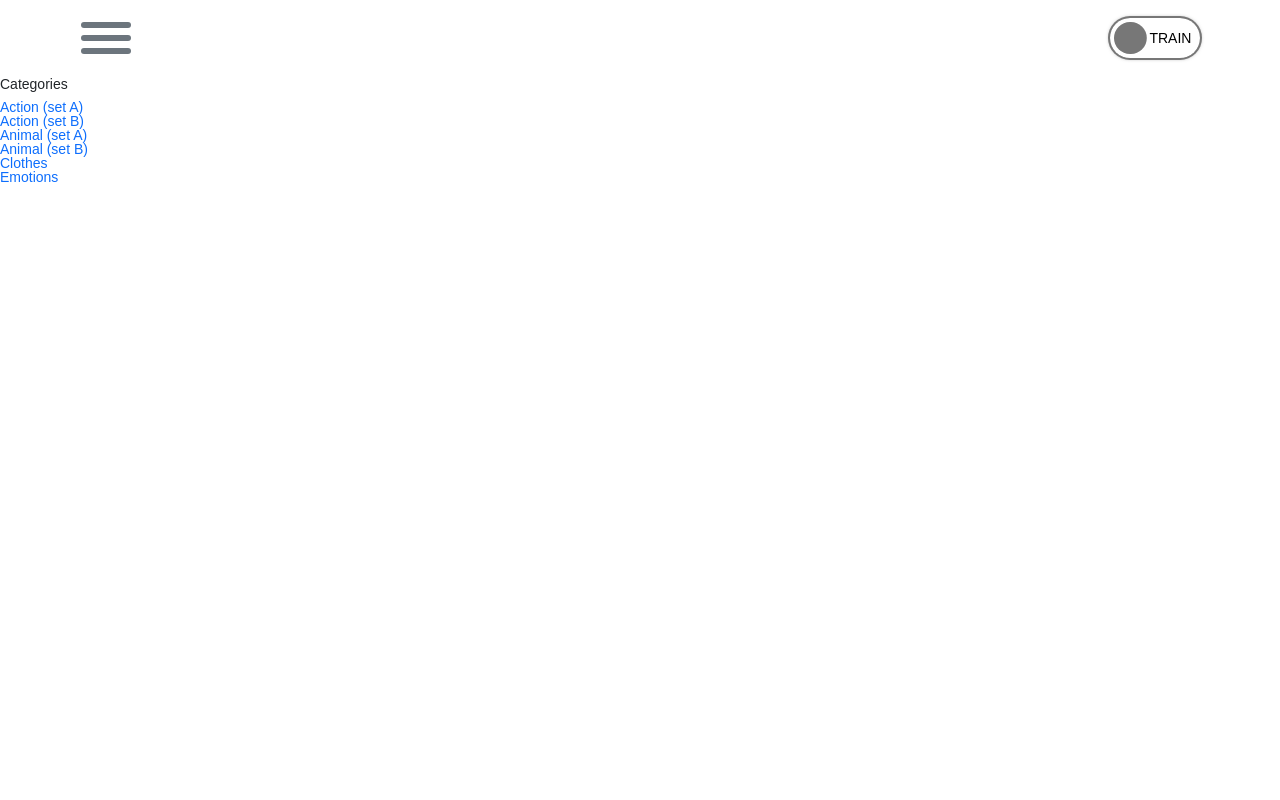
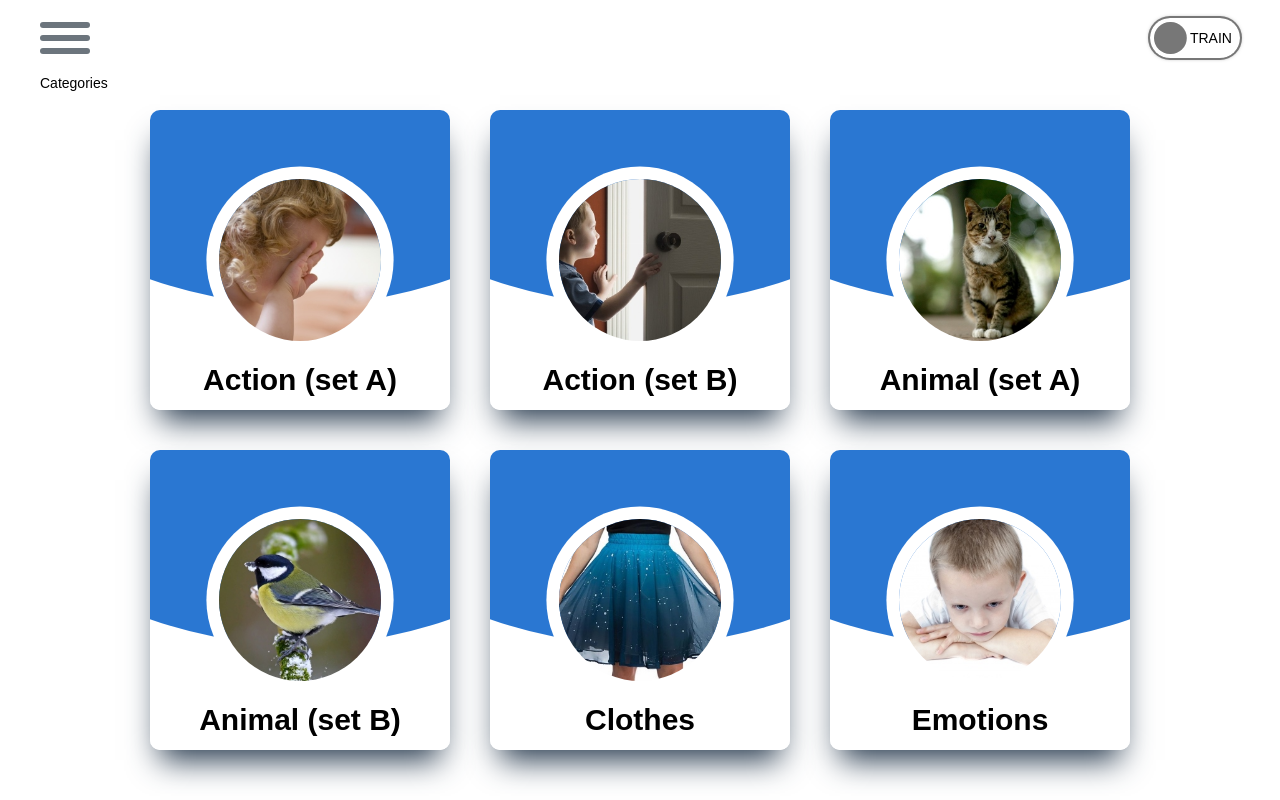
Before and after one commit to AbdurakhimovAziz/English-for-kids, a React app in the folder english-for-kids/: page / in a window 1280 px wide. Built offline with nearby package versions, Linux system fonts and the light colour scheme.

Commit message:
feat: display words and category cards

```diff
--- a/english-for-kids/public/cards.json
+++ b/english-for-kids/public/cards.json
@@ -1,6 +1,6 @@
 [
   {
-    "category": "Action (set A)",
+    "categoryName": "Action (set A)",
     "cards": [
       {
         "word": "cry",
@@ -53,7 +53,7 @@
     ]
   },
   {
-    "category": "Action (set B)",
+    "categoryName": "Action (set B)",
     "cards": [
       {
         "word": "open",
@@ -106,7 +106,7 @@
     ]
   },
   {
-    "category": "Animal (set A)",
+    "categoryName": "Animal (set A)",
     "cards": [
       {
         "word": "cat",
@@ -159,7 +159,7 @@
     ]
   },
   {
-    "category": "Animal (set B)",
+    "categoryName": "Animal (set B)",
     "cards": [
       {
         "word": "bird",
@@ -212,7 +212,7 @@
     ]
   },
   {
-    "category": "Clothes",
+    "categoryName": "Clothes",
     "cards": [
       {
         "word": "skirt",
@@ -265,7 +265,7 @@
     ]
   },
   {
-    "category": "Emotions",
+    "categoryName": "Emotions",
     "cards": [
       {
         "word": "sad",
--- a/english-for-kids/src/components/app/App.tsx
+++ b/english-for-kids/src/components/app/App.tsx
@@ -7,7 +7,6 @@ import Header from '../header/header';
 
 export const App = (): JSX.Element => {
   const { fetchCards } = useActions();
-
   useEffect(() => {
     fetchCards();
   }, []);
--- a/english-for-kids/src/components/header/header.tsx
+++ b/english-for-kids/src/components/header/header.tsx
@@ -1,8 +1,8 @@
 import React from 'react';
 import SideNav from './menu/menu';
-import './header.scss';
 import useActions from '../../hooks/useActions';
 import useTypeSelector from '../../hooks/useTypeSelector';
+import './header.scss';
 
 const Header: React.FC = () => {
   const { isMenuVisible, isPlayMode } = useTypeSelector((state) => state.global);
--- a/english-for-kids/src/components/header/menu/menu.scss
+++ b/english-for-kids/src/components/header/menu/menu.scss
@@ -5,6 +5,7 @@
   top: 0;
   left: -100%;
   z-index: 2;
+  background-color: #1369ce;
   overflow-x: hidden;
   padding-top: 60px;
   transition: 0.5s left;
--- a/english-for-kids/src/components/header/menu/menu.tsx
+++ b/english-for-kids/src/components/header/menu/menu.tsx
@@ -22,14 +22,14 @@ const SideNav: React.FC<{ className: string }> = ({ className }) => {
         {cardCategories.map((category, index) => (
           <MenuItem key={index + 1}>
             <NavLink
-              to={{ pathname: CARDS_URL, state: category.category }}
+              to={{ pathname: CARDS_URL, state: category.categoryName }}
               className={`menu__link `}
               onClick={closeMenu}
               activeClassName="active"
-              isActive={() => params.state === category.category}
+              isActive={() => params.state === category.categoryName}
               exact
             >
-              {category.category}
+              {category.categoryName}
             </NavLink>
           </MenuItem>
         ))}
--- a/english-for-kids/src/index.html
+++ b/english-for-kids/src/index.html
@@ -5,8 +5,6 @@
   <meta charset="UTF-8">
   <meta http-equiv="X-UA-Compatible" content="IE=edge">
   <meta name="viewport" content="width=device-width, initial-scale=1.0">
-  <link href="https://cdn.jsdelivr.net/npm/bootstrap@5.0.2/dist/css/bootstrap.min.css" rel="stylesheet"
-    integrity="sha384-EVSTQN3/azprG1Anm3QDgpJLIm9Nao0Yz1ztcQTwFspd3yD65VohhpuuCOmLASjC" crossorigin="anonymous">
   <title>English for kids</title>
 </head>
 
--- a/english-for-kids/src/models/ICategory.ts
+++ b/english-for-kids/src/models/ICategory.ts
@@ -1,6 +1,6 @@
 import { ICard } from './ICard';
 
 export interface ICategory {
-  category: string;
+  categoryName: string;
   cards: ICard[];
 }
--- a/english-for-kids/src/pages/Cards/Cards.tsx
+++ b/english-for-kids/src/pages/Cards/Cards.tsx
@@ -5,14 +5,24 @@ import useTypeSelector from '../../hooks/useTypeSelector';
 const Cards: React.FC = () => {
   const { cardCategories } = useTypeSelector((state) => state.categories);
   const params = useLocation();
-  const currentCategory = cardCategories.find((category) => category.category === params.state);
-  const cards = currentCategory?.cards.map((card) => card.word);
+  const currentCategory = cardCategories.find((category) => category.categoryName === params.state);
 
   return (
     <div className="cards">
       <h1>Cards</h1>
-      <p>{currentCategory?.category}</p>
-      <p>{cards?.join(' ')}</p>
+      <p>{currentCategory?.categoryName}</p>
+      <div className="cards__row">
+        {currentCategory?.cards.map((card, index) => (
+          <div className="card" key={index}>
+            <div className="card__front" style={{ backgroundImage: `url(./public/${card.image})` }}>
+              <div className="card__title title--black">{card.word}</div>
+            </div>
+            <div className="card__back" style={{ backgroundImage: `url(./public/${card.image})` }}>
+              <div className="card__title title--black">{card.translation}</div>
+            </div>
+          </div>
+        ))}
+      </div>
     </div>
   );
 };
--- a/english-for-kids/src/pages/Home/Home.tsx
+++ b/english-for-kids/src/pages/Home/Home.tsx
@@ -2,21 +2,31 @@ import * as React from 'react';
 import { NavLink } from 'react-router-dom';
 import useTypeSelector from '../../hooks/useTypeSelector';
 import { CARDS_URL } from '../../shared/constants';
+import './home.scss';
 
 const Home: React.FC = () => {
   const { cardCategories } = useTypeSelector((state) => state.categories);
 
   return (
-    <div className="categories">
-      <h1>Categories</h1>
-      <p>
-        {cardCategories.map((cat, index) => (
-          <NavLink style={{ display: 'block' }} to={{ pathname: CARDS_URL, state: cat.category }} key={index}>
-            {cat.category}
-          </NavLink>
-        ))}
-      </p>
-    </div>
+    <>
+      <div className="container">
+        <h1>Categories</h1>
+        <div className="categories cards__row">
+          {cardCategories.map((category, index) => (
+            <NavLink
+              className="categories__card card"
+              to={{ pathname: CARDS_URL, state: category.categoryName }}
+              key={index}
+            >
+              <div className="card__image">
+                <img src={`./public/${category.cards[0].image}`} />
+              </div>
+              <div className="card__title title--black">{category.categoryName}</div>
+            </NavLink>
+          ))}
+        </div>
+      </div>
+    </>
   );
 };
 
--- /dev/null
+++ b/english-for-kids/src/pages/Home/home.scss
@@ -0,0 +1,64 @@
+.card {
+  position: relative;
+  display: flex;
+  flex-direction: column;
+  align-items: center;
+  justify-content: flex-end;
+  margin: 20px;
+  width: 300px;
+  height: 300px;
+  border-radius: 10px;
+  box-shadow: rgb(38, 57, 77) 0px 20px 30px -10px;
+  overflow: hidden;
+  cursor: pointer;
+  transition: 0.4s;
+  &__image {
+    position: relative;
+    width: 60%;
+    height: 60%;
+    border-radius: 50%;
+    box-shadow: 0 0 0 14px #fff;
+    transform: scale(0.9);
+    img {
+      width: 100%;
+      height: 100%;
+      border-radius: 50%;
+      object-fit: cover;
+    }
+  }
+  &__title {
+    width: 100%;
+    padding: 5%;
+    text-align: center;
+    background-color: #fff;
+    font-weight: bold;
+    font-size: 30px;
+  }
+  &:hover {
+    transform: scale(0.95, 0.95) translateY(1.5%);
+    box-shadow: rgb(38, 57, 77) 0px 10px 25px -10px;
+  }
+}
+.categories__card {
+  &::before {
+    content: '';
+    width: 100%;
+    height: 100%;
+    border-radius: 50%;
+    background-color: #1369ce;
+    position: absolute;
+    bottom: 135%;
+    right: 0;
+    left: 0;
+    opacity: 0.9;
+    transform: scale(3);
+  }
+}
+
+.title--white {
+  color: white;
+}
+
+.title--black {
+  color: black;
+}
--- a/english-for-kids/src/store/reducers.ts
+++ b/english-for-kids/src/store/reducers.ts
@@ -6,11 +6,13 @@ import { CardsState, GlobalState, IAction } from './types';
 const globalReducer = (state: GlobalState = InitialState, action: IAction): GlobalState => {
   switch (action.type) {
     case ActionTypes.TOGGLE_MENU:
+      document.body.classList.toggle('locked');
       return {
         ...state,
         isMenuVisible: !state.isMenuVisible
       };
     case ActionTypes.HIDE_MENU:
+      document.body.classList.remove('locked');
       return {
         ...state,
         isMenuVisible: false
--- a/english-for-kids/src/styles/styles.scss
+++ b/english-for-kids/src/styles/styles.scss
@@ -6,3 +6,24 @@ body {
   font-size: 14px;
   font-weight: 400;
 }
+
+body.locked {
+  overflow: hidden;
+}
+
+.container {
+  max-width: 1230px;
+  padding: 0 15px;
+  margin: 0 auto;
+  @media screen and (max-width: 968px) {
+    max-width: 730px;
+  }
+}
+
+.cards__row {
+  width: 100%;
+  display: flex;
+  justify-content: center;
+  flex-wrap: wrap;
+  z-index: 0;
+}
```
Also changed, not shown: english-for-kids/src/assets/rotate.svg (added).
